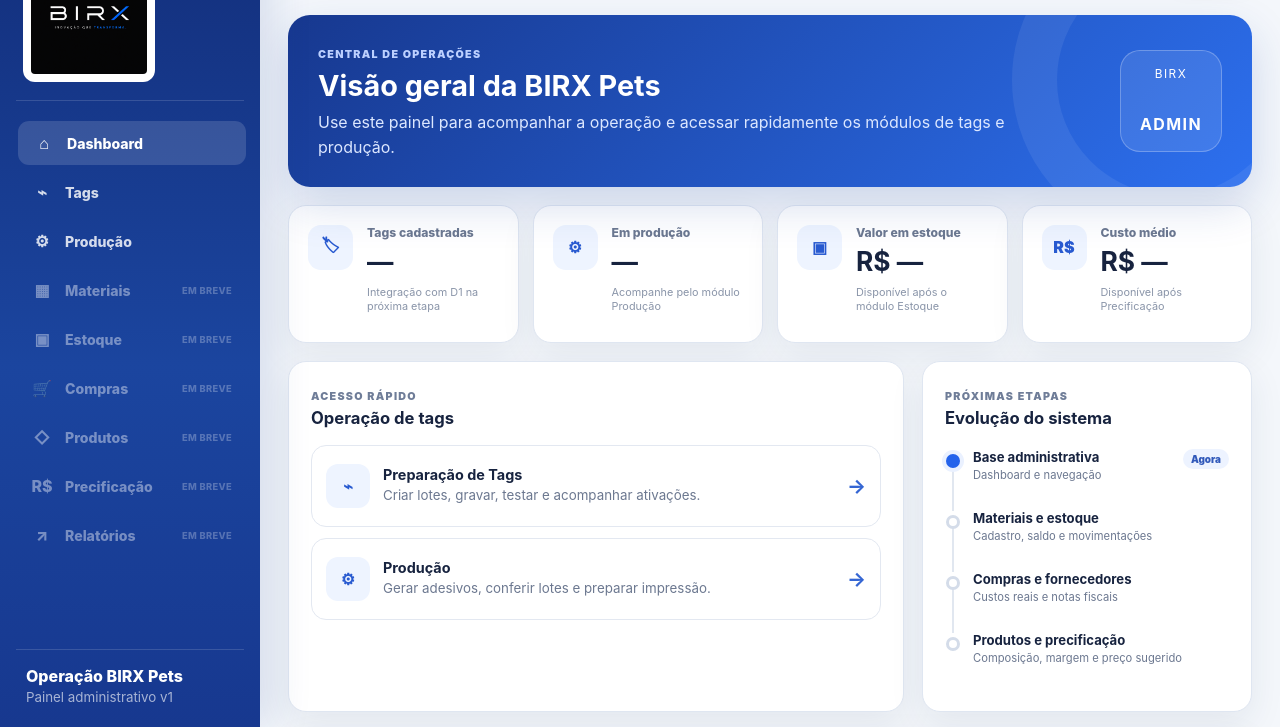
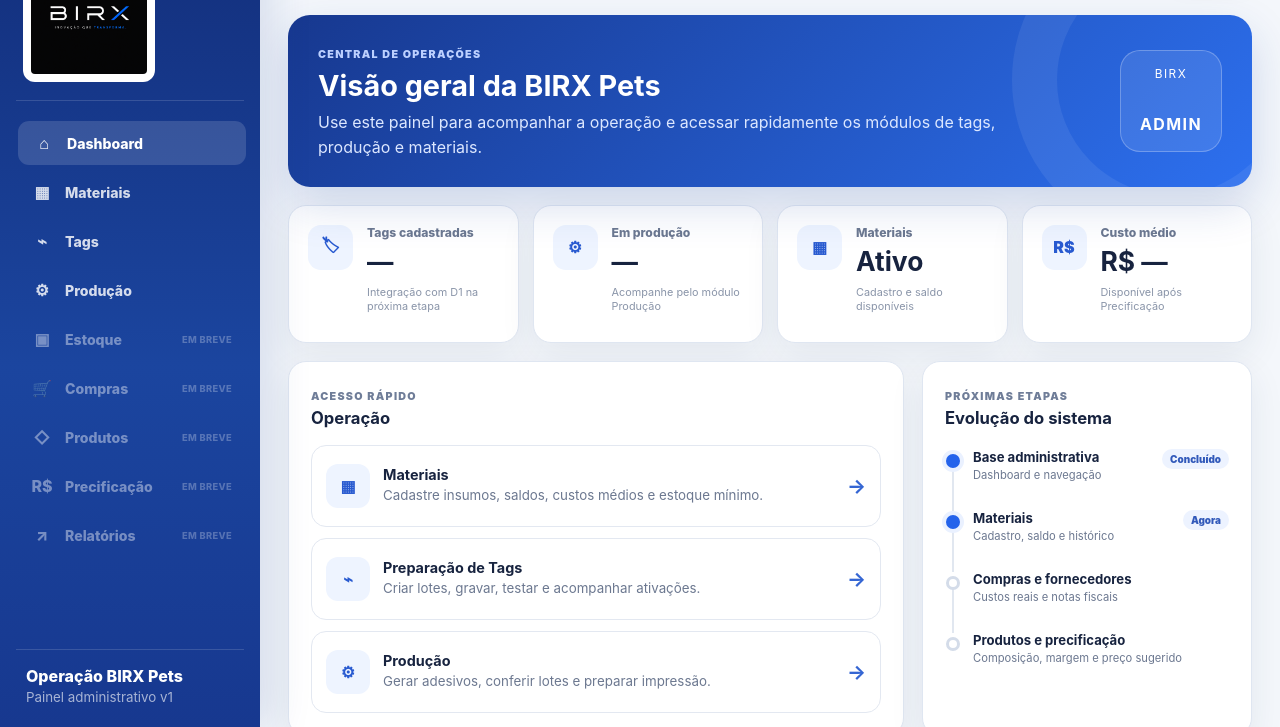
Before and after one commit to contatobirx/birx-pets, a website: page public/admin/index.html in a window 1280 px wide. Shown: the part 73-800 px from the top of the page. Drawn offline with Linux system fonts and the light colour scheme.

Commit message:
feat: conectar dashboard ao modulo de materiais

```diff
--- a/public/admin/index.html
+++ b/public/admin/index.html
@@ -17,9 +17,9 @@
 
       <nav class="menu">
         <a class="menu-item active" href="/admin/" aria-current="page"><span>⌂</span>Dashboard</a>
+        <a class="menu-item" href="/admin/materiais.html"><span>▦</span>Materiais</a>
         <a class="menu-item" href="/admin-tags.html"><span>⌁</span>Tags</a>
         <a class="menu-item" href="/producao.html"><span>⚙</span>Produção</a>
-        <a class="menu-item disabled" href="#" data-future><span>▦</span>Materiais <small>em breve</small></a>
         <a class="menu-item disabled" href="#" data-future><span>▣</span>Estoque <small>em breve</small></a>
         <a class="menu-item disabled" href="#" data-future><span>🛒</span>Compras <small>em breve</small></a>
         <a class="menu-item disabled" href="#" data-future><span>◇</span>Produtos <small>em breve</small></a>
@@ -51,62 +51,33 @@
         <div>
           <span class="eyebrow">CENTRAL DE OPERAÇÕES</span>
           <h2>Visão geral da BIRX Pets</h2>
-          <p>Use este painel para acompanhar a operação e acessar rapidamente os módulos de tags e produção.</p>
+          <p>Use este painel para acompanhar a operação e acessar rapidamente os módulos de tags, produção e materiais.</p>
         </div>
         <div class="welcome-badge">BIRX<br><strong>ADMIN</strong></div>
       </section>
 
       <section class="stats-grid" aria-label="Resumo operacional">
-        <article class="stat-card">
-          <div class="stat-icon">🏷</div>
-          <div><span>Tags cadastradas</span><strong>—</strong><small>Integração com D1 na próxima etapa</small></div>
-        </article>
-        <article class="stat-card">
-          <div class="stat-icon">⚙</div>
-          <div><span>Em produção</span><strong>—</strong><small>Acompanhe pelo módulo Produção</small></div>
-        </article>
-        <article class="stat-card">
-          <div class="stat-icon">▣</div>
-          <div><span>Valor em estoque</span><strong>R$ —</strong><small>Disponível após o módulo Estoque</small></div>
-        </article>
-        <article class="stat-card">
-          <div class="stat-icon">R$</div>
-          <div><span>Custo médio</span><strong>R$ —</strong><small>Disponível após Precificação</small></div>
-        </article>
+        <article class="stat-card"><div class="stat-icon">🏷</div><div><span>Tags cadastradas</span><strong>—</strong><small>Integração com D1 na próxima etapa</small></div></article>
+        <article class="stat-card"><div class="stat-icon">⚙</div><div><span>Em produção</span><strong>—</strong><small>Acompanhe pelo módulo Produção</small></div></article>
+        <article class="stat-card"><div class="stat-icon">▦</div><div><span>Materiais</span><strong>Ativo</strong><small>Cadastro e saldo disponíveis</small></div></article>
+        <article class="stat-card"><div class="stat-icon">R$</div><div><span>Custo médio</span><strong>R$ —</strong><small>Disponível após Precificação</small></div></article>
       </section>
 
       <section class="content-grid">
         <article class="panel">
-          <div class="panel-header">
-            <div>
-              <span class="eyebrow">ACESSO RÁPIDO</span>
-              <h3>Operação de tags</h3>
-            </div>
-          </div>
+          <div class="panel-header"><div><span class="eyebrow">ACESSO RÁPIDO</span><h3>Operação</h3></div></div>
           <div class="quick-actions">
-            <a href="/admin-tags.html" class="action-card">
-              <span class="action-icon">⌁</span>
-              <div><strong>Preparação de Tags</strong><small>Criar lotes, gravar, testar e acompanhar ativações.</small></div>
-              <b>→</b>
-            </a>
-            <a href="/producao.html" class="action-card">
-              <span class="action-icon">⚙</span>
-              <div><strong>Produção</strong><small>Gerar adesivos, conferir lotes e preparar impressão.</small></div>
-              <b>→</b>
-            </a>
+            <a href="/admin/materiais.html" class="action-card"><span class="action-icon">▦</span><div><strong>Materiais</strong><small>Cadastre insumos, saldos, custos médios e estoque mínimo.</small></div><b>→</b></a>
+            <a href="/admin-tags.html" class="action-card"><span class="action-icon">⌁</span><div><strong>Preparação de Tags</strong><small>Criar lotes, gravar, testar e acompanhar ativações.</small></div><b>→</b></a>
+            <a href="/producao.html" class="action-card"><span class="action-icon">⚙</span><div><strong>Produção</strong><small>Gerar adesivos, conferir lotes e preparar impressão.</small></div><b>→</b></a>
           </div>
         </article>
 
         <article class="panel roadmap-panel">
-          <div class="panel-header">
-            <div>
-              <span class="eyebrow">PRÓXIMAS ETAPAS</span>
-              <h3>Evolução do sistema</h3>
-            </div>
-          </div>
+          <div class="panel-header"><div><span class="eyebrow">PRÓXIMAS ETAPAS</span><h3>Evolução do sistema</h3></div></div>
           <div class="roadmap">
-            <div class="roadmap-item done"><i></i><div><strong>Base administrativa</strong><small>Dashboard e navegação</small></div><span>Agora</span></div>
-            <div class="roadmap-item"><i></i><div><strong>Materiais e estoque</strong><small>Cadastro, saldo e movimentações</small></div></div>
+            <div class="roadmap-item done"><i></i><div><strong>Base administrativa</strong><small>Dashboard e navegação</small></div><span>Concluído</span></div>
+            <div class="roadmap-item done"><i></i><div><strong>Materiais</strong><small>Cadastro, saldo e histórico</small></div><span>Agora</span></div>
             <div class="roadmap-item"><i></i><div><strong>Compras e fornecedores</strong><small>Custos reais e notas fiscais</small></div></div>
             <div class="roadmap-item"><i></i><div><strong>Produtos e precificação</strong><small>Composição, margem e preço sugerido</small></div></div>
           </div>
@@ -114,17 +85,12 @@
       </section>
 
       <section class="panel status-panel">
-        <div class="panel-header">
-          <div>
-            <span class="eyebrow">STATUS</span>
-            <h3>Módulos do sistema</h3>
-          </div>
-        </div>
+        <div class="panel-header"><div><span class="eyebrow">STATUS</span><h3>Módulos do sistema</h3></div></div>
         <div class="module-grid">
           <div class="module ready"><span>Tags</span><strong>Operacional</strong></div>
           <div class="module ready"><span>Produção</span><strong>Operacional</strong></div>
-          <div class="module pending"><span>Materiais</span><strong>Próximo</strong></div>
-          <div class="module pending"><span>Compras</span><strong>Planejado</strong></div>
+          <div class="module ready"><span>Materiais</span><strong>Implementado</strong></div>
+          <div class="module pending"><span>Compras</span><strong>Próximo</strong></div>
           <div class="module pending"><span>Estoque</span><strong>Planejado</strong></div>
           <div class="module pending"><span>Precificação</span><strong>Planejado</strong></div>
         </div>
```
